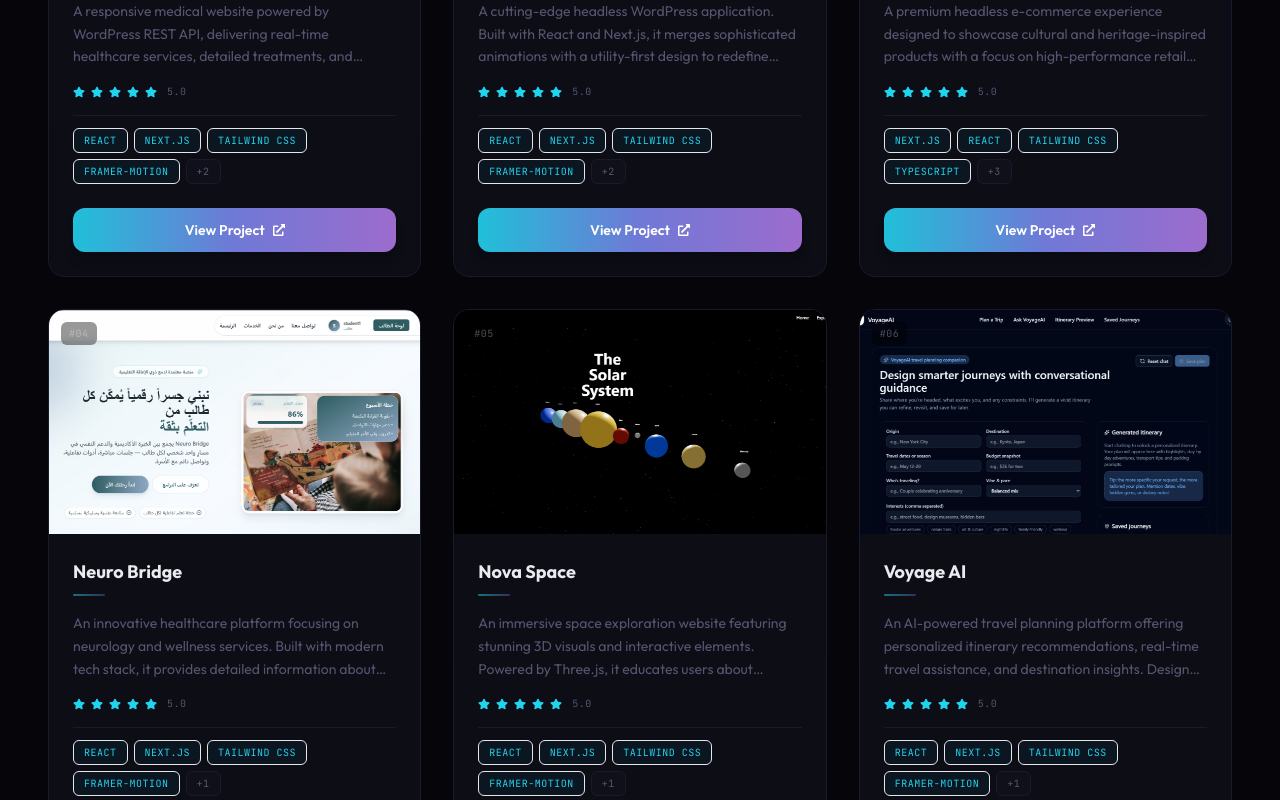
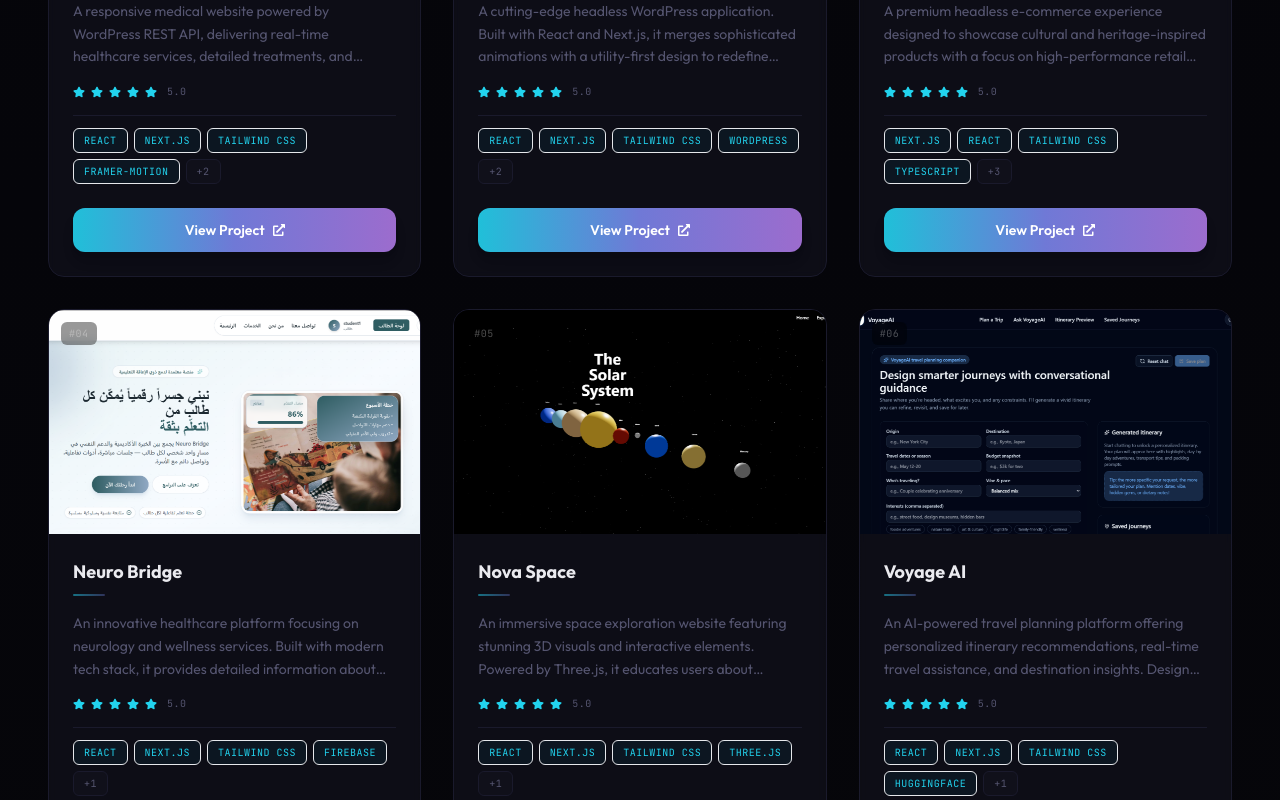
Before and after one commit to lancer7178/my-portfolio2, a Next.js app: page / in a window 1280 px wide. Shown: the part 4800-5600 px from the top of the page. Built offline with nearby package versions, Linux system fonts and the light colour scheme.

Commit message:
fix: Reorder "framer-motion" entry in projects array for consistency

```diff
--- a/src/pages/index.jsx
+++ b/src/pages/index.jsx
@@ -63,9 +63,10 @@ const projects = [
       "react",
       "next.js",
       "Tailwind CSS",
+        "WordPress",
+      "REST API",
       "framer-motion",
-      "WordPress",
-      "REST API",
+
     ],
     bowmen: true,
   },
@@ -98,8 +99,8 @@ const projects = [
       "react",
       "next.js",
       "Tailwind CSS",
+      "firebase",
       "framer-motion",
-      "firebase",
     ],
     bowmen: false,
   },
@@ -114,8 +115,9 @@ const projects = [
       "react",
       "next.js",
       "Tailwind CSS",
+      "Three.js",
       "framer-motion",
-      "Three.js",
+
     ],
     bowmen: false,
   },
@@ -130,8 +132,9 @@ const projects = [
       "react",
       "next.js",
       "Tailwind CSS",
+      "huggingface",
       "framer-motion",
-      "huggingface",
+
     ],
     bowmen: false,
   },
```
